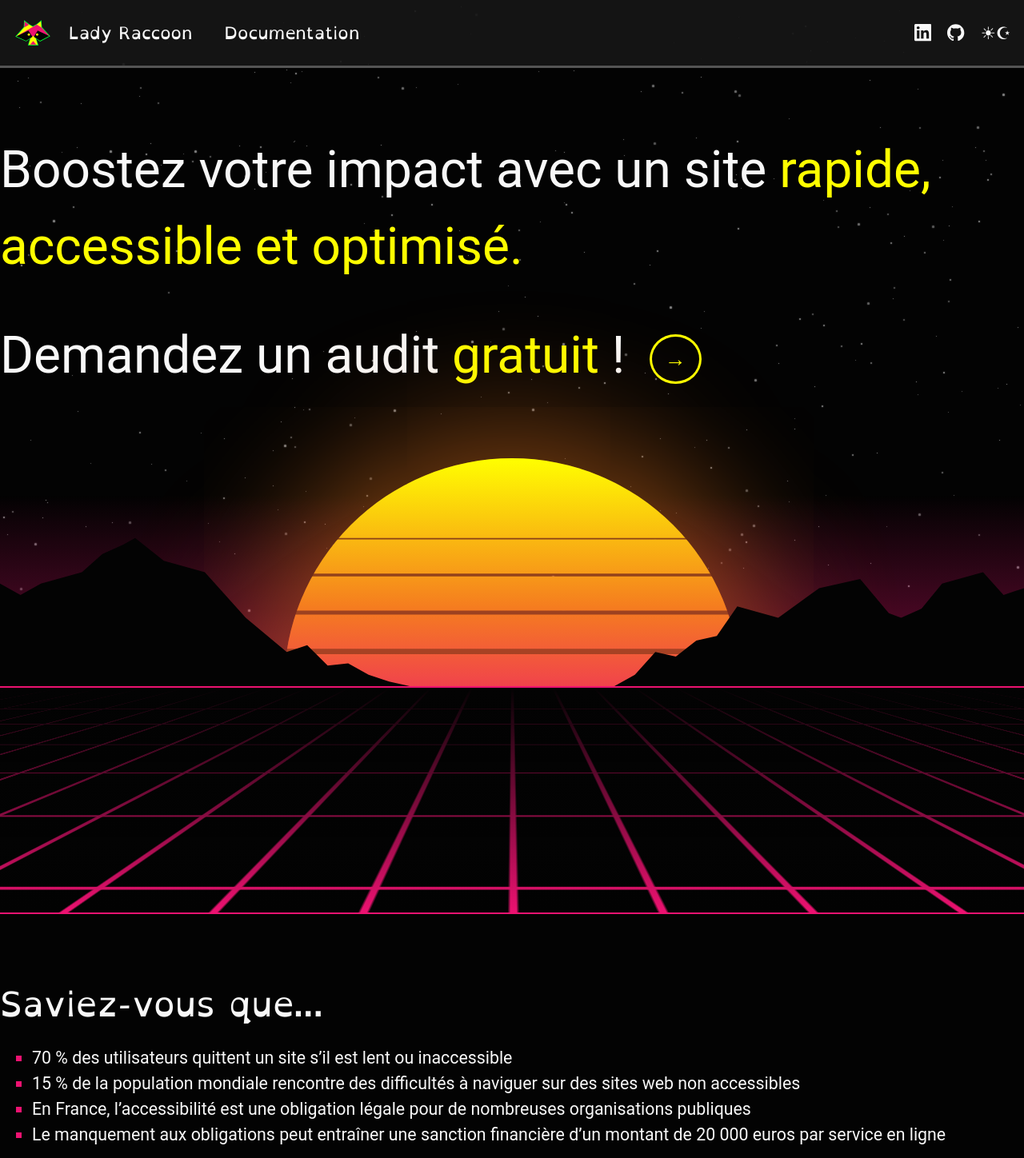
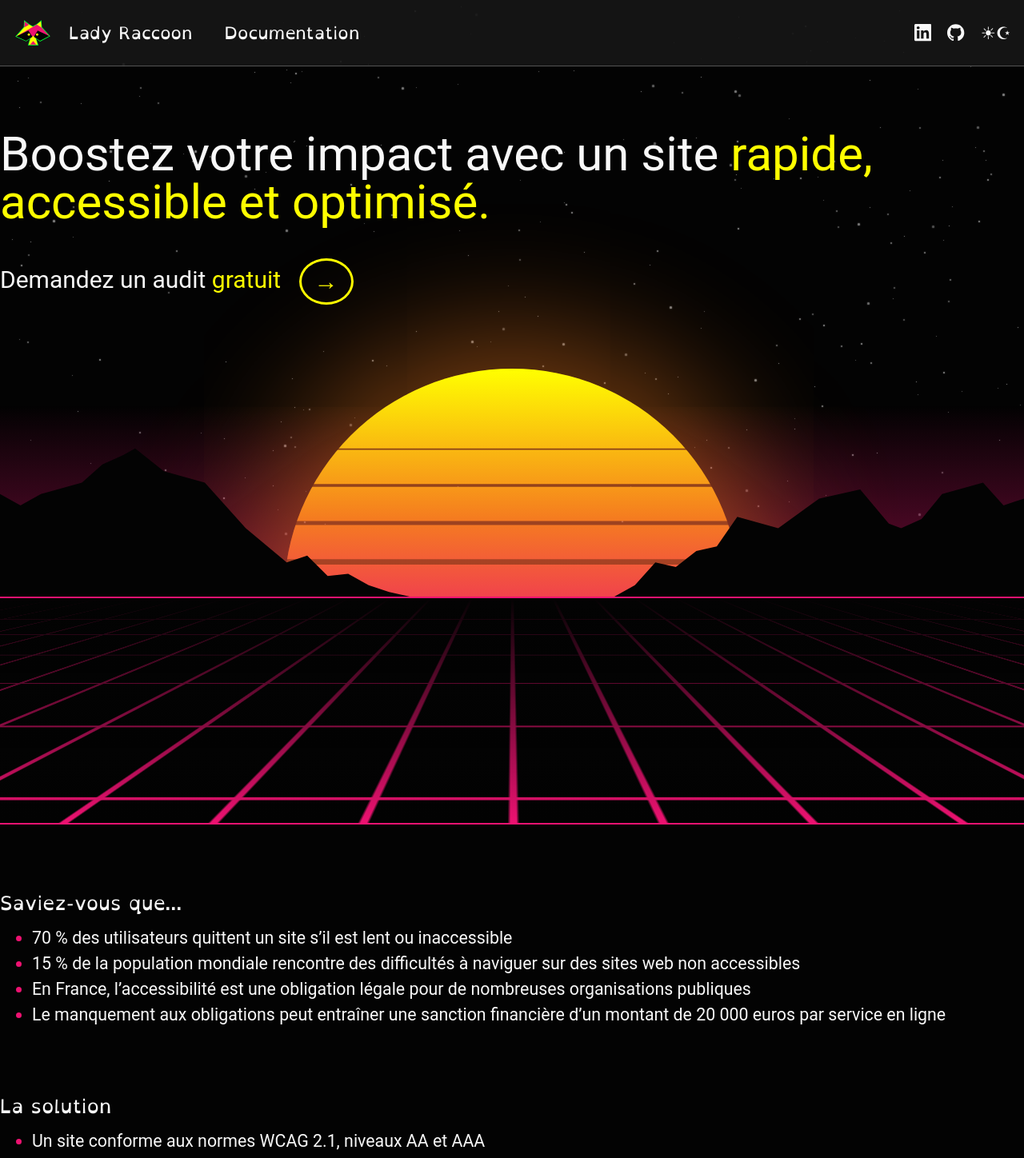
Before and after one commit to angele-henry-dev/lady-raccoon-svelte, a SvelteKit app: page / in a window 1280 px wide. Shown: the top 1448 px of the page at 80% size. Built offline with nearby package versions, Linux system fonts and the light colour scheme.

Commit message:
Review css to use more tailwind

```diff
--- a/src/app.css
+++ b/src/app.css
@@ -27,41 +27,25 @@
 }
 
 body {
+    font-size: 16pt;
     color: var(--foreground);
     background: var(--background);
     font-family: 'Roboto', sans-serif;
     overflow-x: hidden;
     overflow-y: auto;
-    font-size: 16pt;
     text-rendering: optimizeLegibility;
     -webkit-font-smoothing: antialiased;
     -moz-osx-font-smoothing: grayscale;
 }
 
-footer {
-    border-top-width: var(--grey);
-    font-size: 0.8em;
-}
 header {
-    width: 100%;
-    display: flex;
-    place-items: center;
-    position: sticky;
-    top: 0px;
-    border-bottom-width: var(--grey);
     background-color: hsla(0, 0%, 9%, 0.9);
     font-family: 'OpenDyslexic', 'Roboto', sans-serif;
-    z-index: 100;
 }
 
 h1 {
     font-family: 'OpenDyslexic', 'Roboto', sans-serif;
-    font-size: 2em;
-    margin: 20px 0;
-}
-h2 {
-    font-size: 1.5em;
-    margin: 10px 0;
+    font-size: 1.5rem;
 }
 
 a {
@@ -74,7 +58,7 @@ a:hover {
 }
 
 ul {
-    list-style: square;
+    list-style: disc;
     margin: 10px 40px;
     padding: 0;
 }
@@ -98,7 +82,6 @@ button {
 button.icon {
     border-radius: 50%;
     margin-left: 15px;
-    font-size: 20pt;
     font-weight: 900;
 }
 button.alone {
@@ -135,15 +118,4 @@ body::-webkit-scrollbar-thumb {
     body {
       font-size: 12pt;
     }
-    .main-title {
-      font-size: 2em;
-    }
 }
-@media (max-width: 430px) {
-    body {
-      font-size: 12pt;
-    }
-    h1, .main-title {
-      font-size: 1.5em;
-    }
-}
--- a/src/routes/+layout.svelte
+++ b/src/routes/+layout.svelte
@@ -6,7 +6,7 @@
 	let { children } = $props();
 </script>
 
-<header class="p-4">
+<header class="sticky top-0 z-50 p-4 border-b">
 	<nav class="container flex justify-between items-center w-full mx-auto">
 		<div class="flex-grow flex items-center gap-10">
 			<Logo />
@@ -22,10 +22,7 @@
 
 <main class="flex-grow">{@render children()}</main>
 
-<footer class="p-4 grid grid-cols-4 gap-4">
-	<div>
-		Image de raton-laveur
-	</div>
+<footer class="p-4 grid grid-cols-1 md:grid-cols-3 gap-4 text-sm border-t">
 	<div>
 		<p class="mb-3">
 			Développeuse frontend spécialisée dans <b>l’accessibilité web</b>, j’aide les entreprises à rendre leurs sites <b>conformes aux normes WCAG 2.1</b>.
@@ -35,21 +32,20 @@
 		</p>
 	</div>
 	<div>
-		Plop
+		Image de raton-laveur
 	</div>
 	<div>
-		<p class='mb-2'>
-			<a href="/legal-notice">Mentions légales</a>
-			<span class="mx-2">&#8226;</span>
-			<a href="/privacy-policy">Politique de confidentialité</a>
-			<span class="mx-2">&#8226;</span>
-			<a href="/sitemap">Plan du site</a>
+		<p>
+			<a href="/legal-notice">&#8226; Mentions légales</a>
 		</p>
-		<p class='mb-2'>Police d'écriture &apos;OpenDyslexic&apos; par Abelardo Gonzalez</p>
 		<p>
-			Développé avec
-			<span class="ml-2 highlight">♥</span>
-			<span class="mx-2">&#8226;</span>
+			<a href="/privacy-policy">&#8226; Politique de confidentialité</a>
+		</p>
+		<p>
+			<a href="/sitemap">&#8226; Plan du site</a>
+		</p>
+		<p class='my-2'>Police d'écriture &apos;OpenDyslexic&apos; par Abelardo Gonzalez</p>
+		<p>
 			© {new Date().getFullYear()} Lady Raccoon
 		</p>
 	</div>
--- a/src/routes/+page.svelte
+++ b/src/routes/+page.svelte
@@ -12,10 +12,10 @@
 <BackgroundStars />
 
 <div class="my-20 container mx-auto">
-    <div class="main-title">
-      <p class="mb-10">Boostez votre impact avec un site <span class="highlight">rapide, accessible et optimisé.</span></p>
-      <p>
-        Demandez un audit <span class="highlight">gratuit</span> !
+    <div>
+      <p class="text-4xl md:text-6xl mb-10">Boostez votre impact avec un site <span class="highlight">rapide, accessible et optimisé.</span></p>
+      <p class="text-xl md:text-3xl">
+        Demandez un audit <span class="highlight">gratuit</span>
         <button class="icon align-middle" type="button">→</button>
     </p>
     </div>
@@ -117,9 +117,3 @@
     </li>
   </ul>
 </div>
-
-<style>
-.main-title {
-    font-size: 3em;
-}
-</style>
--- a/src/routes/_components/svg/Logo.svelte
+++ b/src/routes/_components/svg/Logo.svelte
@@ -1,5 +1,9 @@
+<script>
+let { size = "50px" } = $props();
+</script>
+
 <a href="/" class="flex items-center gap-5">
-  <svg id="logo" data-name="Logo" preserveAspectRatio="xMidYMid" xmlns="http://www.w3.org/2000/svg" viewBox="0 0 211.1 211.1" width="50px" height="50px">
+  <svg id="logo" data-name="Logo" preserveAspectRatio="xMidYMid" xmlns="http://www.w3.org/2000/svg" viewBox="0 0 211.1 211.1" width="{size}" height="{size}">
     <g id="head">
       <polygon id="fond_vert" class="cls-4" points="197.83 123.74 153.62 74.51 150.74 38.86 126.74 59.3 126.74 59.3 105.55 70.47 87.46 59.84 87.46 59.84 59.51 38.86 57.97 74.51 13.27 126.09 70.58 150.97 90.62 137.52 79.56 172.24 90.62 172.24 124.69 172.24 135.71 172.24 123.51 137.52 143.87 151.61 197.83 123.74"/>
       <polygon id="nose" class="cls-3" points="112.29 106.74 101.77 106.74 84.2 168.3 130.86 168.3 112.29 106.74"/>
```
